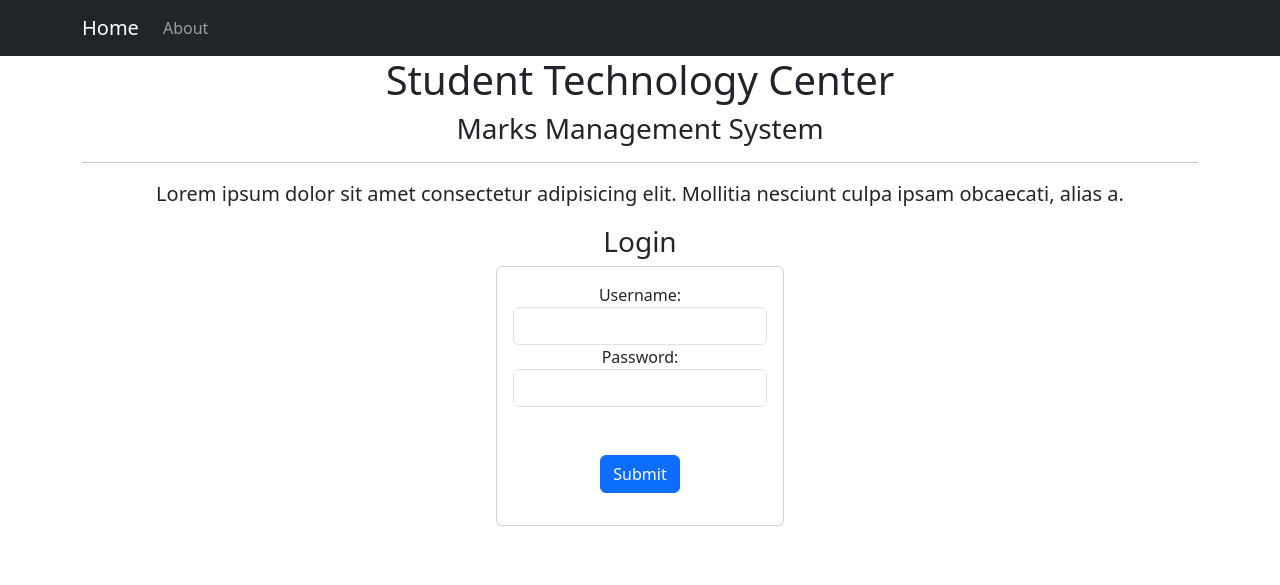
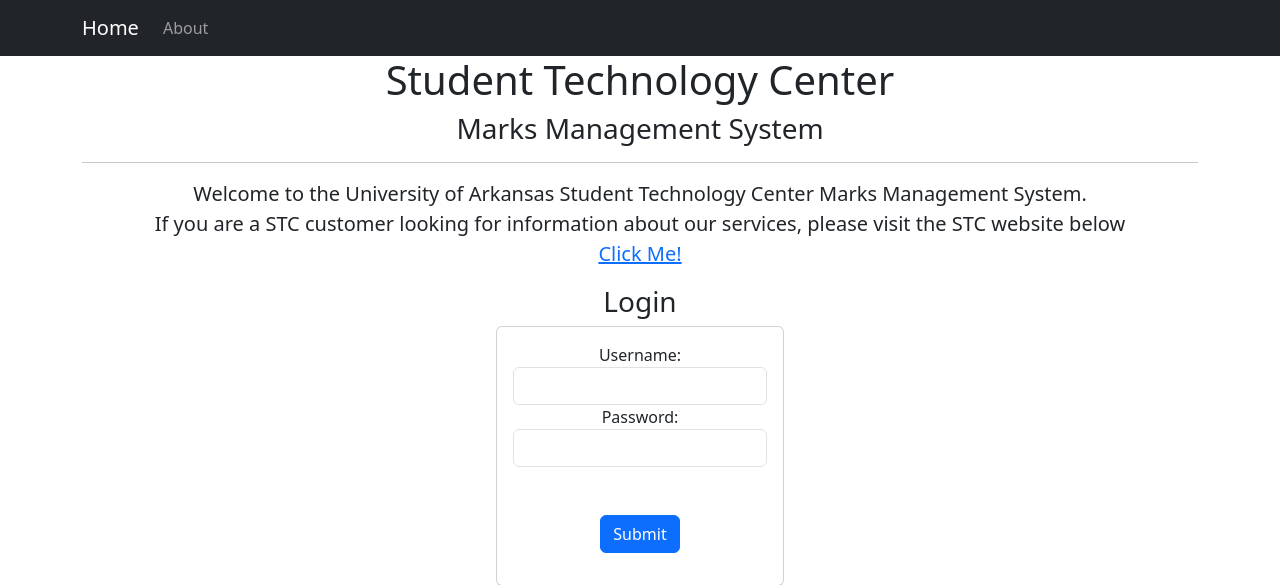
Before and after one commit to even-man/flask-app, a Flask app: page / in a window 1280 px wide. Shown: the top 585 px of the page. Run offline with Flask 3, Linux system fonts and the light colour scheme.

Commit message:
db changes and home.html changes

```diff
--- a/templates/home.html
+++ b/templates/home.html
@@ -6,7 +6,7 @@
         <h1>Student Technology Center</h1>
         <h3>Marks Management System</h3>
         <hr>
-        <p class="lead">Lorem ipsum dolor sit amet consectetur adipisicing elit. Mollitia nesciunt culpa ipsam obcaecati, alias a.</p>
+        <p class="lead">Welcome to the University of Arkansas Student Technology Center Marks Management System. <br>If you are a STC customer looking for information about our services, please visit the STC website below <br><a href="https://its.uark.edu/printing-labs/stc/index.php">Click Me!</a></p>
 
     </div>
 
```
Also changed, not shown: stc-mms.db.
